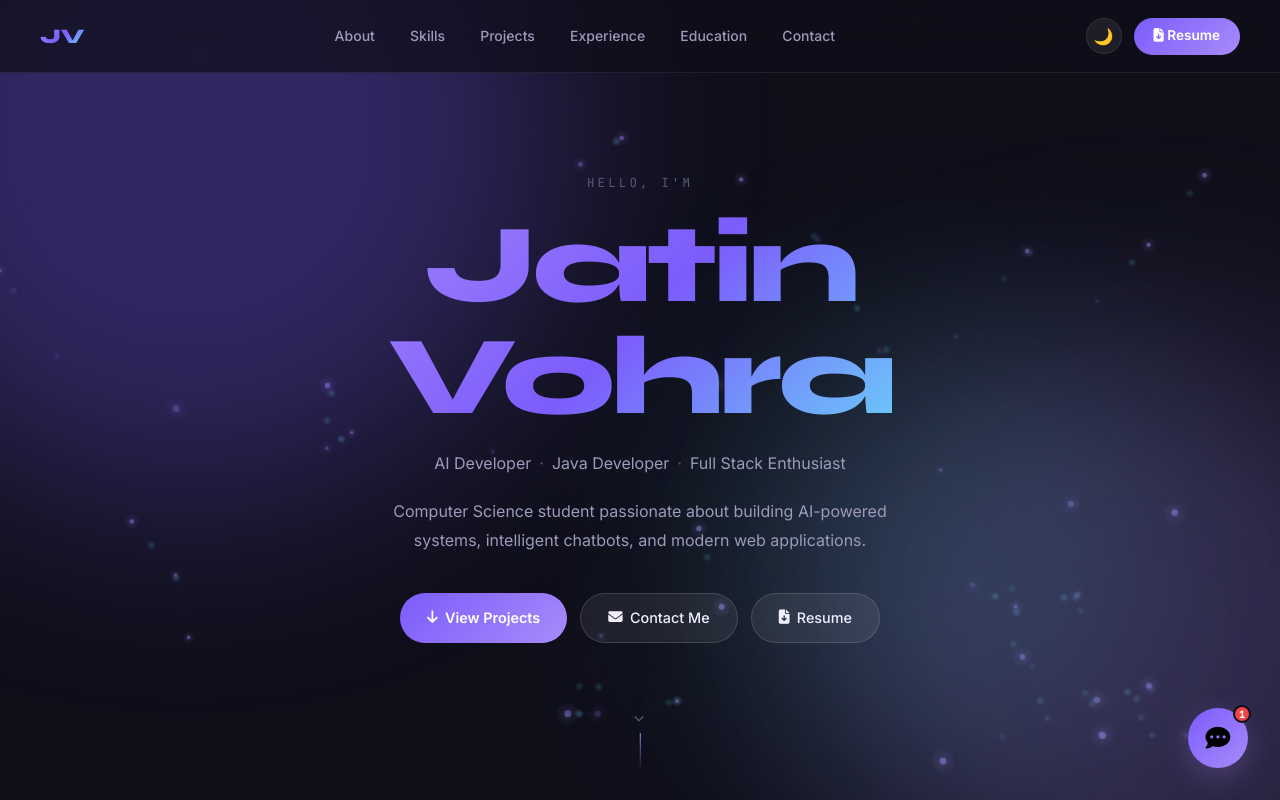
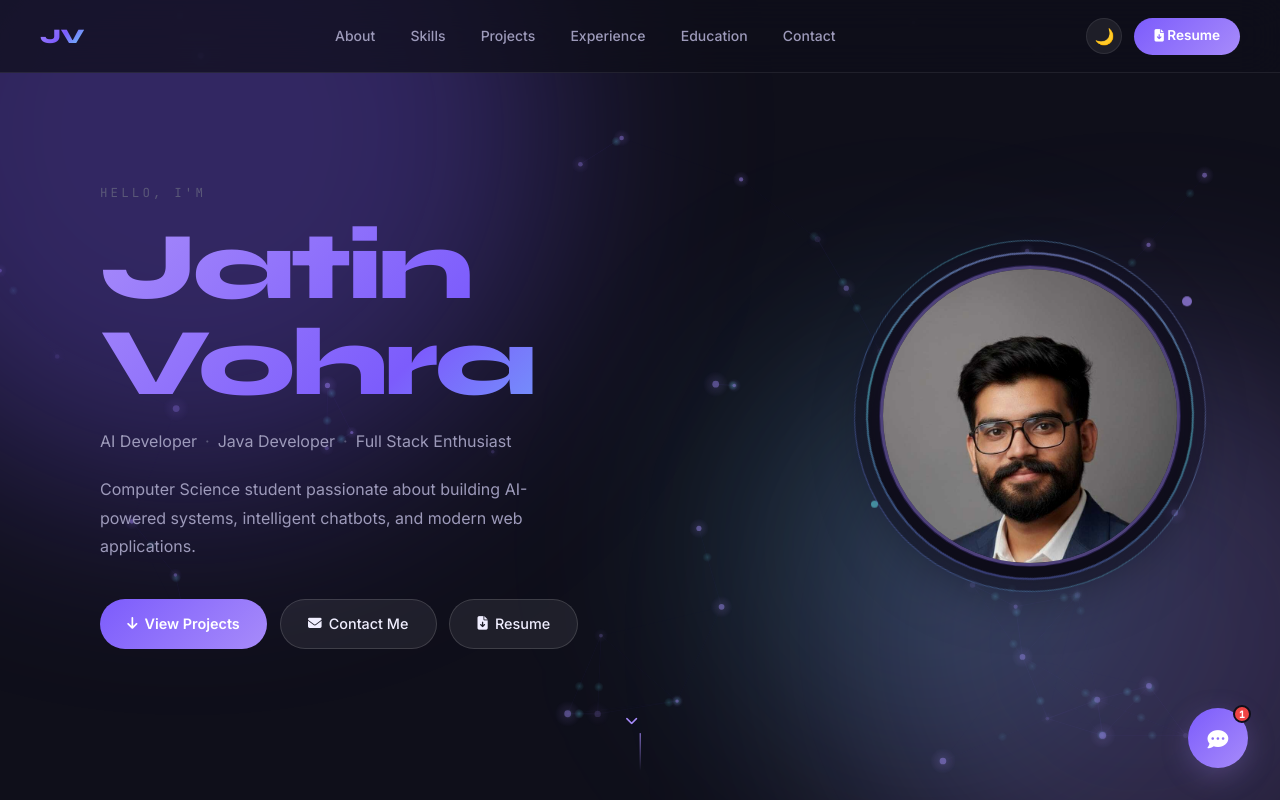
Before and after one commit to jatinvohra11/Portfolio, a plain HTML site: page index.html in a window 1280 px wide. Shown: the top 800 px of the page. Drawn offline with Linux system fonts and the light colour scheme; no server answers.

Commit message:
Add files via upload

```diff
--- a/index.html
+++ b/index.html
@@ -59,7 +59,10 @@
 
   <!-- ===== HERO ===== -->
   <section id="hero">
-    <div class="hero-inner">
+    <div class="hero-split">
+
+      <!-- Left — Text Content -->
+      <div class="hero-content">
         <p class="hero-hello">Hello, I'm</p>
         <h1 class="hero-name">Jatin Vohra</h1>
         <p class="hero-role">
@@ -78,6 +81,18 @@
           <a href="#contact" class="btn-ghost"><i class="fa-solid fa-envelope"></i> Contact Me</a>
           <a href="JatinVohraResume.pdf" download class="btn-ghost"><i class="fa-solid fa-file-arrow-down"></i> Resume</a>
         </div>
+      </div>
+
+      <!-- Right — Profile Photo -->
+      <div class="hero-photo-wrap">
+        <div class="hero-photo-ring"></div>
+        <div class="hero-photo-ring hero-photo-ring-2"></div>
+        <div class="hero-photo-glow"></div>
+        <div class="hero-photo-frame">
+          <img src="profile.jpg" alt="Jatin Vohra" class="hero-photo" />
+        </div>
+      </div>
+
     </div>
     <div class="scroll-cue">
       <span><i class="fa-solid fa-chevron-down"></i></span>
@@ -348,7 +363,9 @@
           </div>
           <div class="edu-score-wrap">
             <span class="edu-score">In Progress</span>
+            <span class="edu-cgpa">CGPA: 6.8</span>
             <span class="edu-year">2023–2027</span>
+
           </div>
         </div>
         <div class="edu-card reveal">
--- a/style.css
+++ b/style.css
@@ -151,6 +151,60 @@
 .nav-links li:nth-child(5){animation-delay:2.25s} .nav-links li:nth-child(6){animation-delay:2.35s}
 @keyframes navLinkIn { from{opacity:0;transform:translateY(-10px)} to{opacity:1;transform:translateY(0)} }
 
+
+/* ===================== FONT AWESOME ICONS ===================== */
+.afc-icon i {
+  font-size: 1.9rem;
+  background: var(--grad);
+  -webkit-background-clip: text;
+  -webkit-text-fill-color: transparent;
+  background-clip: text;
+}
+.skill-icon i {
+  font-size: 1rem;
+  background: var(--grad);
+  -webkit-background-clip: text;
+  -webkit-text-fill-color: transparent;
+  background-clip: text;
+}
+.cert-icon i {
+  font-size: 2rem;
+  background: var(--grad);
+  -webkit-background-clip: text;
+  -webkit-text-fill-color: transparent;
+  background-clip: text;
+  display: block;
+}
+.edu-icon i {
+  font-size: 1.4rem;
+  background: var(--grad);
+  -webkit-background-clip: text;
+  -webkit-text-fill-color: transparent;
+  background-clip: text;
+}
+.fab-icon-open i,
+.fab-icon-close i {
+  font-size: 1.3rem;
+  color: #fff;
+}
+.cl-icon i {
+  font-size: 0.95rem;
+  background: var(--grad);
+  -webkit-background-clip: text;
+  -webkit-text-fill-color: transparent;
+  background-clip: text;
+}
+.btn-primary i,
+.btn-ghost i {
+  font-size: 0.85rem;
+}
+.nav-cta i { font-size: 0.78rem; }
+.scroll-cue i {
+  font-size: 0.8rem;
+  color: var(--purple);
+  animation: scrollBounce 2.5s ease-in-out infinite;
+}
+
 *, *::before, *::after { box-sizing: border-box; margin: 0; padding: 0; }
 html { scroll-behavior: smooth; }
 body {
@@ -220,14 +274,133 @@ section { position: relative; z-index: 1; }
 }
 
 /* ===================== HERO ===================== */
-#hero { min-height: 100vh; display: flex; align-items: center; justify-content: center; text-align: center; padding: 6rem 2rem 5rem; position: relative; z-index: 1; overflow: hidden; }
-.hero-inner { max-width: 720px; position: relative; z-index: 1; }
-.hero-hello { font-family: 'JetBrains Mono', monospace; font-size: 0.78rem; letter-spacing: 0.25em; color: var(--text3); text-transform: uppercase; margin-bottom: 1rem; animation: fadeUp 0.7s ease 0.1s both; }
-.hero-name { font-family: 'Syne', sans-serif; font-size: clamp(3.8rem, 10vw, 7rem); font-weight: 800; line-height: 1.0; letter-spacing: -0.04em; margin-bottom: 1.1rem; background: var(--grad); -webkit-background-clip: text; -webkit-text-fill-color: transparent; background-clip: text; animation: fadeUp 0.7s ease 0.22s both; }
-.hero-role { display: flex; align-items: center; justify-content: center; flex-wrap: wrap; gap: 0.5rem; font-size: 1rem; font-weight: 400; color: var(--text2); margin-bottom: 1.3rem; animation: fadeUp 0.7s ease 0.38s both; }
+#hero {
+  min-height: 100vh;
+  display: flex;
+  flex-direction: column;
+  align-items: center;
+  justify-content: center;
+  padding: 7rem 2rem 5rem;
+  position: relative; z-index: 1; overflow: hidden;
+}
+
+/* Split layout — left text, right photo */
+.hero-split {
+  max-width: 1080px;
+  width: 100%;
+  margin: 0 auto;
+  display: grid;
+  grid-template-columns: 1fr auto;
+  align-items: center;
+  gap: 4rem;
+}
+
+@media(max-width: 820px) {
+  .hero-split {
+    grid-template-columns: 1fr;
+    text-align: center;
+    gap: 2.5rem;
+  }
+  .hero-photo-wrap { order: -1; margin: 0 auto; }
+  .hero-role { justify-content: center; }
+  .hero-btns { justify-content: center; }
+}
+
+/* Left content */
+.hero-content { position: relative; z-index: 1; }
+
+.hero-hello { font-family: 'JetBrains Mono', monospace; font-size: 0.78rem; letter-spacing: 0.25em; color: var(--text3); text-transform: uppercase; margin-bottom: 1rem; animation: fadeUp 0.7s ease 0.1s both; display: block; }
+.hero-name { font-family: 'Syne', sans-serif; font-size: clamp(3.2rem, 8vw, 6rem); font-weight: 800; line-height: 1.0; letter-spacing: -0.04em; margin-bottom: 1.1rem; background: var(--grad); -webkit-background-clip: text; -webkit-text-fill-color: transparent; background-clip: text; animation: fadeUp 0.7s ease 0.22s both; }
+.hero-role { display: flex; align-items: center; flex-wrap: wrap; gap: 0.5rem; font-size: 1rem; font-weight: 400; color: var(--text2); margin-bottom: 1.3rem; animation: fadeUp 0.7s ease 0.38s both; }
 .role-sep { color: var(--text3); }
-.hero-desc { font-size: 1rem; color: var(--text2); max-width: 520px; margin: 0 auto 2.4rem; line-height: 1.78; animation: fadeUp 0.7s ease 0.52s both; }
-.hero-btns { display: flex; gap: 0.8rem; justify-content: center; flex-wrap: wrap; animation: fadeUp 0.7s ease 0.66s both; }
+.hero-desc { font-size: 1rem; color: var(--text2); max-width: 480px; margin: 0 0 2.4rem; line-height: 1.78; animation: fadeUp 0.7s ease 0.52s both; }
+.hero-btns { display: flex; gap: 0.8rem; flex-wrap: wrap; animation: fadeUp 0.7s ease 0.66s both; }
+
+/* ---- Profile Photo ---- */
+.hero-photo-wrap {
+  position: relative;
+  width: 300px;
+  height: 300px;
+  flex-shrink: 0;
+  animation: fadeUp 0.9s ease 0.5s both;
+}
+
+/* Outer rotating ring */
+.hero-photo-ring {
+  position: absolute;
+  inset: -14px;
+  border-radius: 50%;
+  border: 2px solid transparent;
+  background: linear-gradient(var(--bg), var(--bg)) padding-box,
+              linear-gradient(135deg, var(--purple), var(--cyan), var(--purple2)) border-box;
+  animation: ringRotate 6s linear infinite;
+}
+.hero-photo-ring-2 {
+  inset: -26px;
+  border-width: 1.5px;
+  opacity: 0.4;
+  animation: ringRotate 10s linear infinite reverse;
+}
+@keyframes ringRotate { to { transform: rotate(360deg); } }
+
+/* Glow behind photo */
+.hero-photo-glow {
+  position: absolute;
+  inset: -30px;
+  border-radius: 50%;
+  background: radial-gradient(circle, rgba(124,92,252,0.35) 0%, transparent 70%);
+  animation: glowPulse 3s ease-in-out infinite;
+}
+@keyframes glowPulse {
+  0%,100% { opacity: 0.6; transform: scale(1); }
+  50%      { opacity: 1;   transform: scale(1.08); }
+}
+
+/* Photo frame */
+.hero-photo-frame {
+  position: relative;
+  width: 100%;
+  height: 100%;
+  border-radius: 50%;
+  overflow: hidden;
+  border: 3px solid rgba(167,139,250,0.4);
+  box-shadow:
+    0 0 0 1px rgba(124,92,252,0.2),
+    0 20px 60px rgba(0,0,0,0.5),
+    inset 0 0 30px rgba(124,92,252,0.1);
+  z-index: 2;
+  transition: transform 0.4s ease, box-shadow 0.4s ease;
+}
+.hero-photo-frame:hover {
+  transform: scale(1.04);
+  box-shadow: 0 0 0 2px var(--purple), 0 28px 70px rgba(0,0,0,0.55);
+}
+.hero-photo {
+  width: 100%;
+  height: 100%;
+  object-fit: cover;
+  object-position: center top;
+  display: block;
+  filter: brightness(0.95) contrast(1.05);
+  transition: filter 0.4s ease;
+}
+.hero-photo-frame:hover .hero-photo { filter: brightness(1.05) contrast(1.08); }
+
+/* Small floating dots around photo */
+.hero-photo-wrap::before,
+.hero-photo-wrap::after {
+  content: '';
+  position: absolute;
+  border-radius: 50%;
+  background: var(--purple);
+  animation: orbitDot 4s ease-in-out infinite;
+}
+.hero-photo-wrap::before { width: 10px; height: 10px; top: 12%; right: -4%; opacity: 0.7; }
+.hero-photo-wrap::after  { width: 7px;  height: 7px;  bottom: 18%; left: -3%; background: var(--cyan); opacity: 0.6; animation-delay: 2s; }
+@keyframes orbitDot {
+  0%,100% { transform: translateY(0); }
+  50%     { transform: translateY(-10px); }
+}
 .btn-primary { display: inline-flex; align-items: center; gap: 0.45rem; font-family: 'Inter', sans-serif; font-size: 0.9rem; font-weight: 600; background: var(--grad2); color: #fff; padding: 0.78rem 1.7rem; border-radius: 100px; border: none; transition: all 0.22s; }
 .btn-primary:hover { opacity: 0.88; transform: translateY(-2px); box-shadow: 0 10px 28px var(--glow-p2); }
 .btn-ghost { display: inline-flex; align-items: center; gap: 0.45rem; font-family: 'Inter', sans-serif; font-size: 0.9rem; font-weight: 500; color: var(--text); background: var(--surface2); border: 1px solid var(--border2); padding: 0.78rem 1.7rem; border-radius: 100px; transition: all 0.22s; }
@@ -343,7 +516,7 @@ section { position: relative; z-index: 1; }
 .cert-card:hover .cert-badge { opacity: 1; transform: translateY(0); }
 .cert-card:hover .cert-click-hint { opacity: 1; }
 .cert-badge { position: absolute; top: 0.9rem; right: 0.9rem; font-family: 'JetBrains Mono', monospace; font-size: 0.6rem; font-weight: 700; letter-spacing: 0.1em; background: linear-gradient(135deg, var(--purple2), var(--purple)); color: #fff; padding: 0.18rem 0.55rem; border-radius: 100px; opacity: 0; transform: translateY(-4px); transition: all 0.25s ease; }
-.cert-icon { font-size: 1.85rem; margin-bottom: 0.82rem; display: block; }
+.cert-icon { font-size: 1.85rem; margin-bottom: 0.82rem; display: block; line-height: 1; }
 .cert-issuer { font-family: 'JetBrains Mono', monospace; font-size: 0.65rem; color: var(--purple); letter-spacing: 0.12em; text-transform: uppercase; margin-bottom: 0.28rem; }
 .cert-name { font-family: 'Syne', sans-serif; font-size: 0.88rem; font-weight: 700; color: var(--text); line-height: 1.35; margin-bottom: 0.5rem; }
 .cert-click-hint { font-family: 'JetBrains Mono', monospace; font-size: 0.6rem; color: var(--text3); opacity: 0; transition: opacity 0.2s; }
@@ -450,7 +623,6 @@ section { position: relative; z-index: 1; }
 .edu-degree { font-size: 0.8rem; color: var(--text2); }
 .edu-score-wrap { text-align: right; flex-shrink: 0; }
 .edu-score { font-family: 'Syne', sans-serif; font-size: 1.12rem; font-weight: 800; color: var(--purple); display: block; }
-.edu-cgpa { font-family: 'JetBrains Mono', monospace; font-size: 0.64rem; color: var(--text3); margin-top: 0.1rem; display: block; }
 .edu-year { font-family: 'JetBrains Mono', monospace; font-size: 0.64rem; color: var(--text3); margin-top: 0.1rem; display: block; }
 
 /* ===================== GITHUB ===================== */
```
Also changed, not shown: profile.jpg (added). Lines whose indentation alone changed are shown as unchanged.
